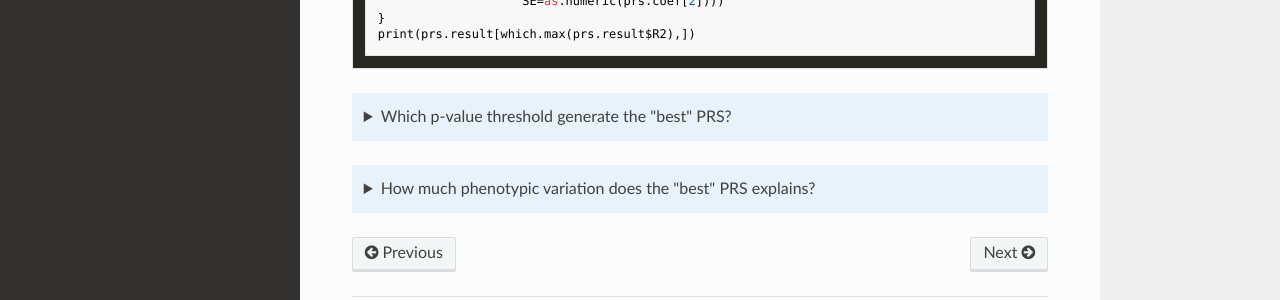
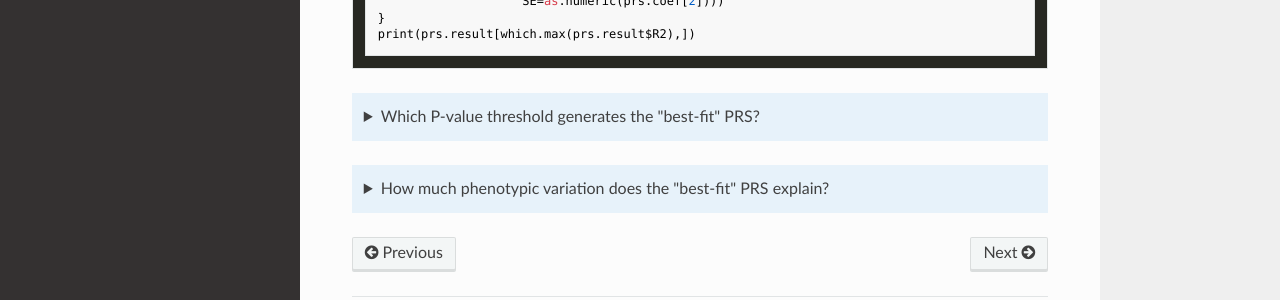
Before and after one commit to choishingwan/PRS-Tutorial, an MkDocs documentation site: the page built from docs/plink.md, in a window 1280 px wide and 900 px high, scrolled down 10612 px. Shown: the part 534-834 px from the top of the window. Built offline with MkDocs 1.6.1, drawn with Linux system fonts in a browser that asks for light colours; nearby versions of some CDN libraries; formulas are drawn with MathJax 3.

Commit message:
Update plink.md

````diff
--- a/docs/plink.md
+++ b/docs/plink.md
@@ -425,8 +425,8 @@ for(i in p.threshold){
 print(prs.result[which.max(prs.result$R2),])
 ```
 
-??? note "Which p-value threshold generate the "best" PRS?"
+??? note "Which P-value threshold generates the "best-fit" PRS?"
     0.05
 
-??? note "How much phenotypic variation does the "best" PRS explains?"
+??? note "How much phenotypic variation does the "best-fit" PRS explain?"
     0.03921047
````
